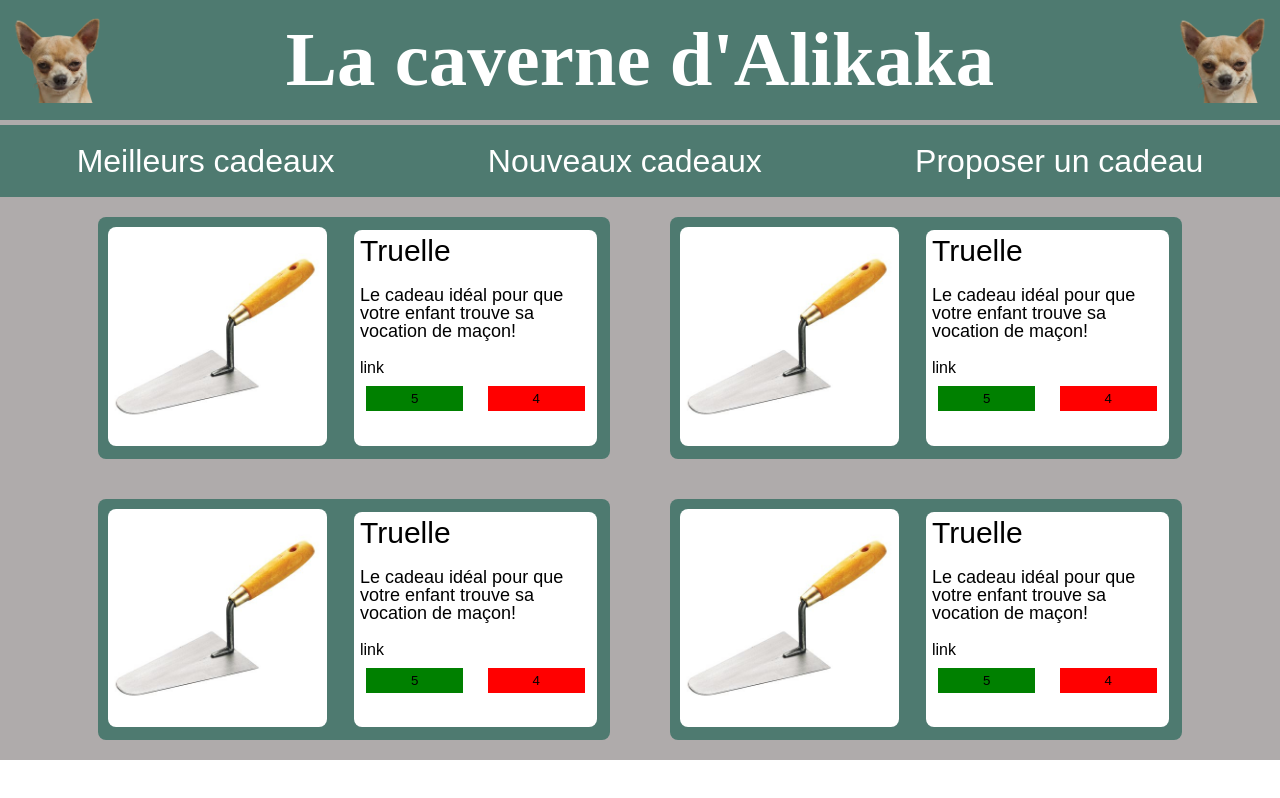
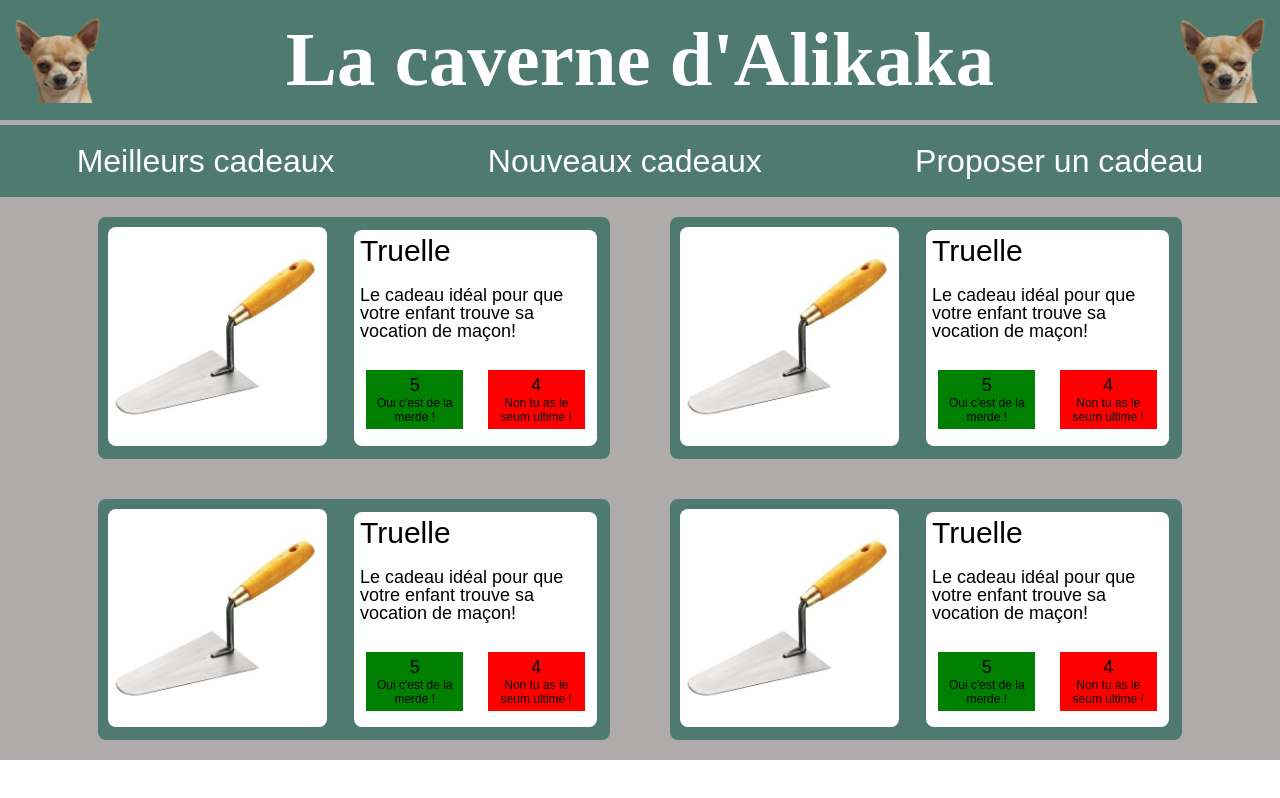
Before and after one commit to BaazDe/Santathon, an Angular app in the folder frontend/santathon/: page / in a window 1280 px wide. Built offline with nearby package versions, Linux system fonts and the light colour scheme; a web font is replaced by a local one.

Commit message:
objectCard doned

```diff
--- a/frontend/santathon/src/app/object-card/object-card.component.html
+++ b/frontend/santathon/src/app/object-card/object-card.component.html
@@ -7,11 +7,16 @@
       <div>
         <h2>{{ gift.title }}</h2>
         <p>{{ gift.description }}</p>
-        <a>{{ gift.link }}</a>
       </div>
       <div class="objectCard-button">
-        <button class="yes-button">{{ gift.yes_input }}</button>
-        <button class="no-button">{{ gift.no_input }}</button>
+        <button class="yes-button">
+          {{ gift.yes_input }}
+          <p>Oui c'est de la merde !</p>
+        </button>
+        <button class="no-button">
+          {{ gift.no_input }}
+          <p>Non tu as le seum ultime !</p>
+        </button>
       </div>
     </div>
   </div>
--- a/frontend/santathon/src/app/object-card/object-card.component.scss
+++ b/frontend/santathon/src/app/object-card/object-card.component.scss
@@ -9,7 +9,7 @@
     justify-content: space-around;
     margin: 20px 30px;
     width: 40%;
-    min-width: 450px;
+    min-width: 500px;
     background-color: $backgroundColor;
     border-radius: 8px;
     .objectCard-image {
@@ -48,9 +48,15 @@
         width: 40%;
         padding: 5px;
         border: none;
+        font-size: 18px;
       }
       .yes-button {
         background-color: green;
+      }
+      .yes-button p,
+      .no-button p {
+        font-size: 12px;
+        margin: 0;
       }
       .no-button {
         background-color: red;
```
